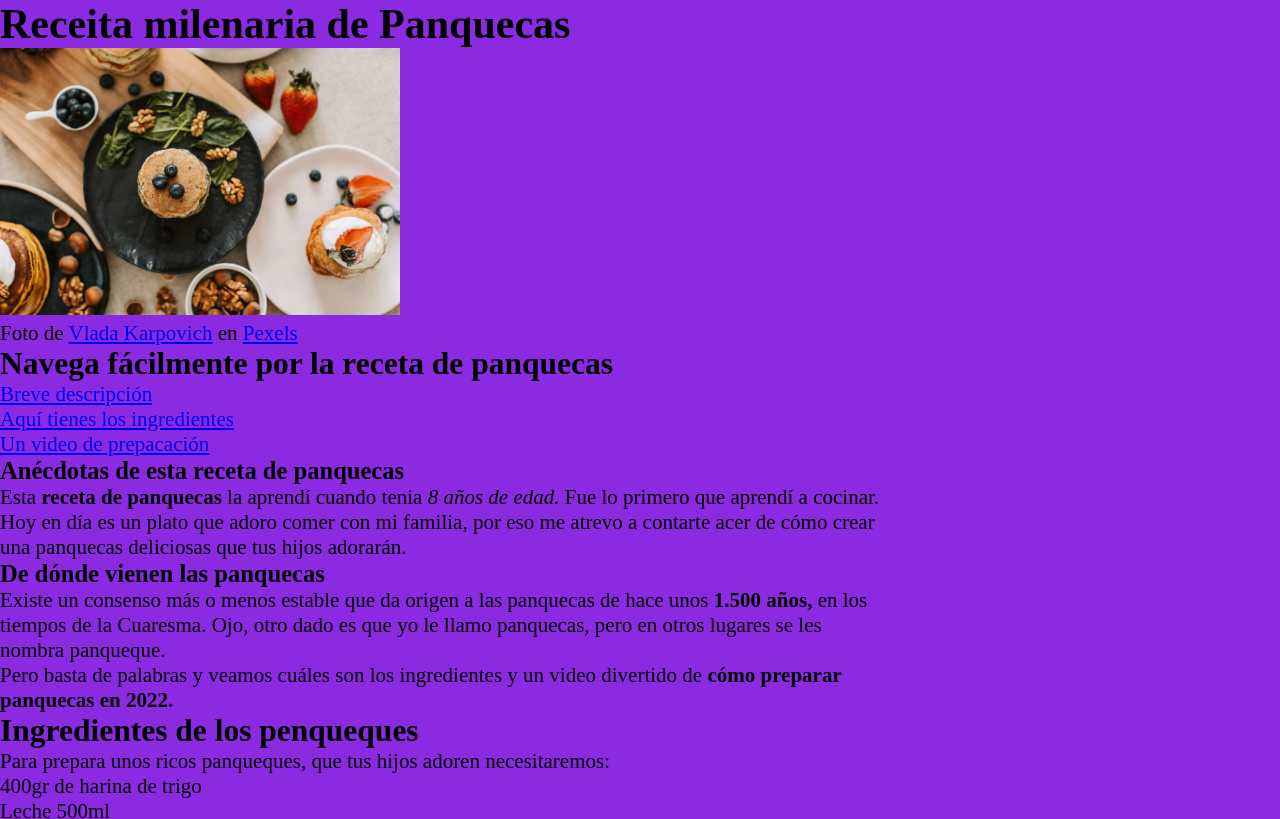
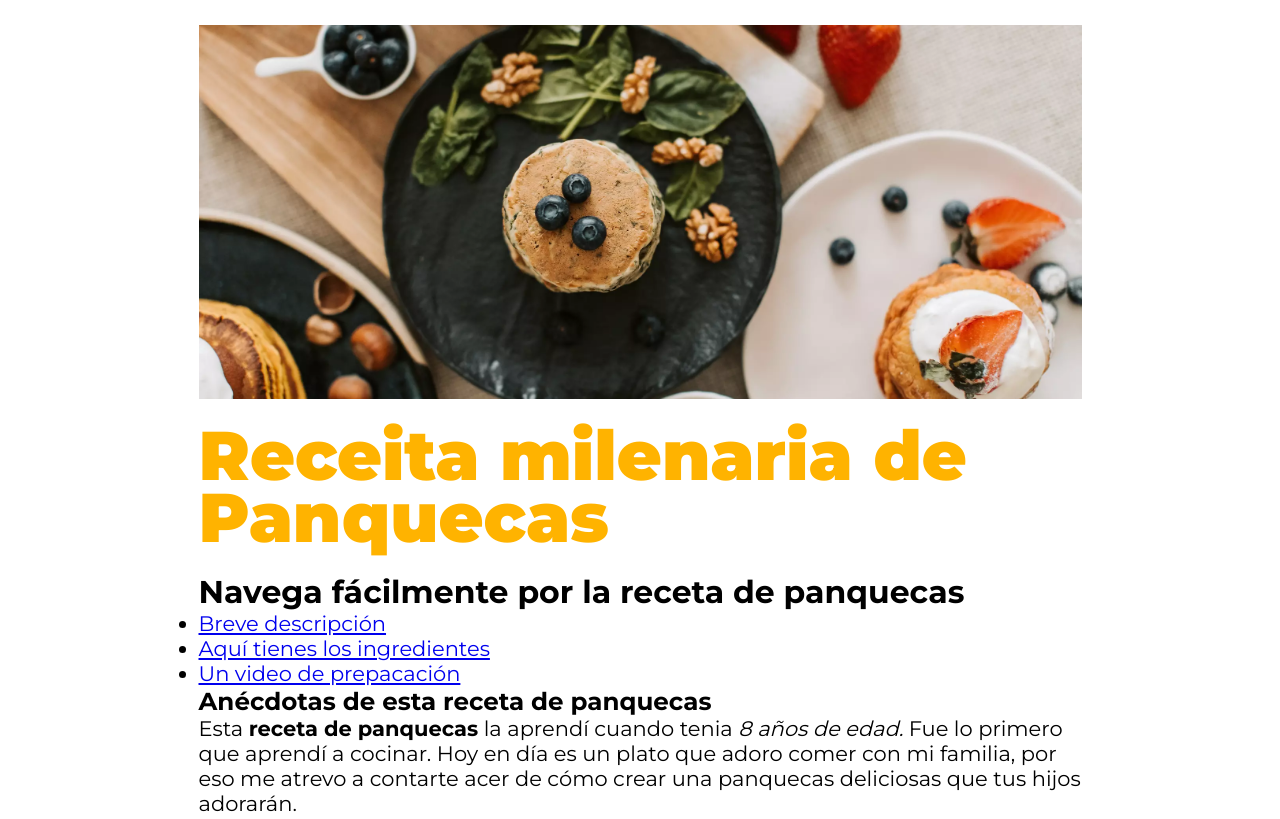
Before and after one commit to colmenareshr/ejercicio1_css, a plain HTML site: page index.html in a window 1280 px wide. Shown: the top 819 px of the page. Drawn offline with Linux system fonts and the light colour scheme; files that its build step writes are made by us from their sources.

Commit message:
Agregando estilos al hero section y título

```diff
--- a/img/style.css
+++ /dev/null
@@ -1,15 +0,0 @@
-* {
-  margin: 0;
-  padding: 0;
-  box-sizing: border-box;
-}
-
-body {
-  width: 100%;
-  max-width: 883px;
-  /* margin: auto; */
-  font-family: Montserrat;
-  font-size: 21px;
-  color: #000;
-  background-color: blueviolet;
-}
--- a/index.html
+++ b/index.html
@@ -9,28 +9,28 @@
   </head>
   <body>
     <main>
-      <h1>Receita milenaria de Panquecas</h1>
-      <figure>
+      <section id="hero">
+        <div class="hero">
           <img
+            class="hero__img"
             src="img/panqueque.webp"
             width="400"
             alt="presentacion panquecas"
           />
-        <figcaption>
-          Foto de
-          <a
-            href="https://www.pexels.com/es-es/@vlada-karpovich?utm_content=attributionCopyText&utm_medium=referral&utm_source=pexels"
-            >Vlada Karpovich</a
-          >
-          en <a href="https://pexels.com">Pexels</a>
-        </figcaption>
-      </figure>
+        </div>
+
+        <div>
+          <h1 id="hero__title">Receita milenaria de Panquecas</h1>
+        </div>
+      </section>
+      <section class="recita">
         <h2>Navega fácilmente por la receta de panquecas</h2>
         <ul>
           <li><a href="#breve-descripcion">Breve descripción</a></li>
           <li><a href="#ingredientes">Aquí tienes los ingredientes</a></li>
           <li><a href="#preparacion">Un video de prepacación</a></li>
         </ul>
+      </section>
       <h3>Anécdotas de esta receta de panquecas</h3>
       <p>
         Esta <strong>receta de panquecas</strong> la aprendí cuando tenia
@@ -48,6 +48,8 @@
         Pero basta de palabras y veamos cuáles son los ingredientes y un video
         divertido de <strong>cómo preparar panquecas en 2022.</strong>
       </p>
+    </main>
+    <section class="ingredientes">
       <h2>Ingredientes de los penqueques</h2>
       <p>
         Para prepara unos ricos panqueques, que tus hijos adoren necesitaremos:
@@ -81,6 +83,8 @@
         Cuando ya la licuadora, deje de girar, sabrás que la mezcla ya está
         lista.
       </p>
+    </section>
+    <section class="preparacao">
       <h3 id="preparacion">
         Veamos un pequeo video acerca de la preparación de las panquecas
       </h3>
@@ -93,6 +97,6 @@
         allow="accelerometer; autoplay; clipboard-write; encrypted-media; gyroscope; picture-in-picture"
         allowfullscreen
       ></iframe>
-    </main>
+    </section>
   </body>
 </html>
--- /dev/null
+++ b/style.css
@@ -0,0 +1,41 @@
+@import url('https://fonts.googleapis.com/css2?family=Montserrat:wght@400;600;700;800;900&family=Oswald:wght@200;300;400;600;700&display=swap');
+* {
+  margin: 0;
+  padding: 0;
+  box-sizing: border-box;
+}
+
+body {
+  width: 100%;
+  max-width: 883px;
+  margin: auto;
+  font-family: Montserrat, sans-serif;
+  font-size: 21px;
+  color: #000;
+}
+
+.hero {
+  width: 100%;
+  height: 374px;
+  margin-top: 25px;
+  margin-bottom: 25px;
+  background-color: #333;
+  display: flex;
+  overflow: hidden;
+
+}
+.hero__img {
+  object-fit: cover;
+  width: 100%;
+  height: 100%;
+}
+
+#hero__title {
+  font-size: 69px;
+  font-weight: 900;
+  line-height: 0.9em;
+  color: #FFB300;
+  opacity: 1;
+  letter-spacing: 0px;
+  padding-bottom: 25px;
+}
```
Lines whose indentation alone changed are shown as unchanged.
